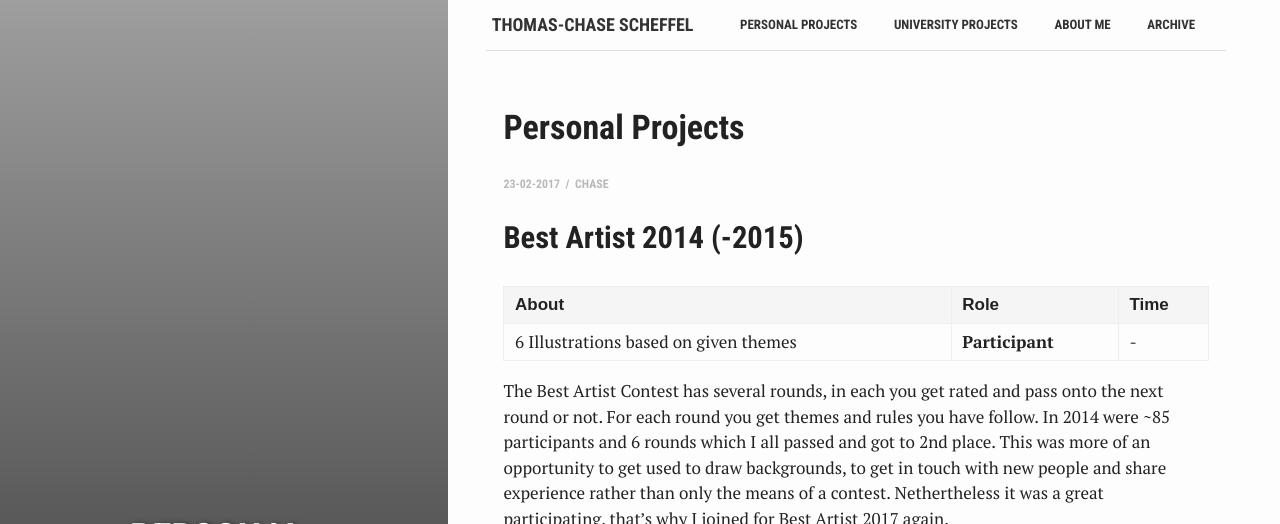
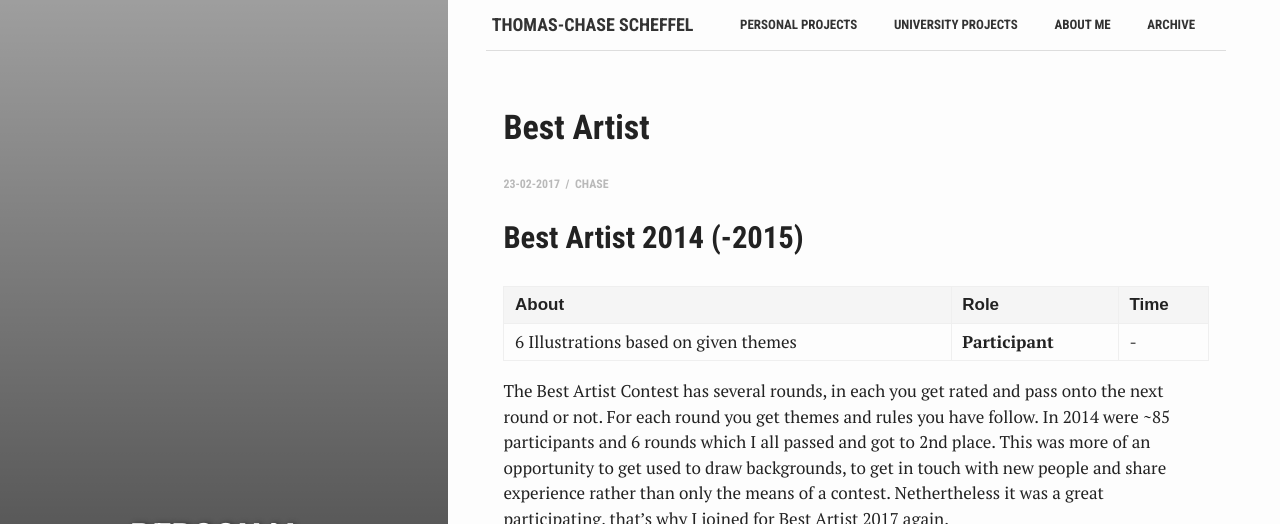
Before and after one commit to ChaseTheHunter/chasethehunter.github.io, a Jekyll site: the page built from _posts/2017-02-23-best-artist.markdown, in a window 1280 px wide and 900 px high, cut to the strip 0-524 px from the top of the window. Built offline with Jekyll 4.4.1, drawn with Linux system fonts in a browser that asks for light colours.

Commit message:
Update 2017-02-23-best-artist.markdown

```diff
--- a/_posts/2017-02-23-best-artist.markdown
+++ b/_posts/2017-02-23-best-artist.markdown
@@ -1,7 +1,7 @@
 ---
   layout: post
-  title:  "Personal Projects"
-  crawlertitle: "Personal Projects"
+  title:  "Best Artist"
+  crawlertitle: "best artist"
   summary: "Have a look at some of my private projects, collaborations and contests."
   date:   2017-02-23 23:09:47 +0700
   categories: personal_projects
```
